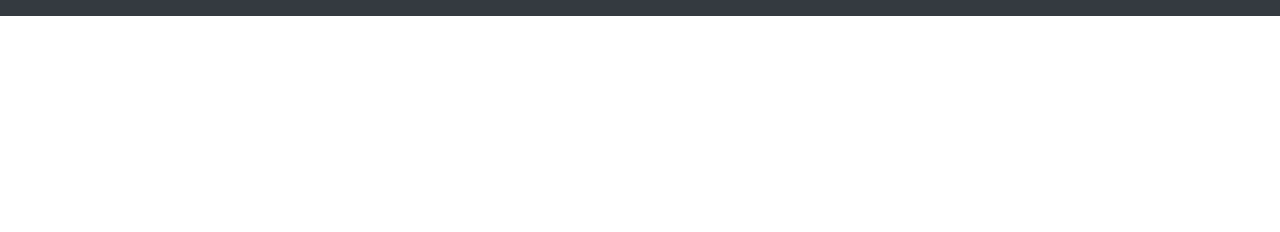
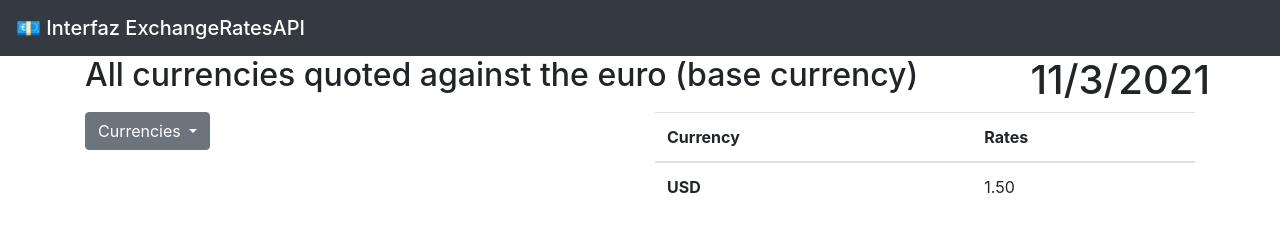
Before and after one commit to vitipe/interfaz-exchangeratesapi, a website: page index.html in a window 1280 px wide. Drawn offline with nearby package versions, Linux system fonts and the light colour scheme; files that its build step writes are made by us from their sources.

Commit message:
Agrega function mostrarDiaActual

```diff
--- a/index.html
+++ b/index.html
@@ -3,16 +3,56 @@
 <head>
     <meta charset='utf-8'>
     <meta http-equiv='X-UA-Compatible' content='IE=edge'>
-    <title>Interfaz exchangeratesapi</title>
+    <title>💶 Interfaz exchangeratesapi</title>
     <meta name='viewport' content='width=device-width, initial-scale=1'>
-    <link rel='stylesheet' type='text/css' media='screen' href='main.css'>
+    <link rel='stylesheet' type='text/css' media='screen' href='css/main.css'>
     <link rel='stylesheet' type='text/css' media='screen' href='node_modules\bootstrap\dist\css\bootstrap.min.css'>
 </head>
 <nav class="navbar navbar-dark bg-dark">
-
+    <span class="navbar-brand mb-0 h1">💶 Interfaz ExchangeRatesAPI</span>
 </nav>
 <body>
-
+    <div class="container">
+        <div class="row">
+          <div class="col-sm">
+            <h2>All currencies quoted against the euro (base currency)</h2>
+          </div>
+          <div class="row">
+            <div class="col-sm">
+              <h1 id="fecha-actual">Fecha</h1>
+            </div>
+          </div>
+        </div>
+        <div class="row">
+          <div class="col-sm">
+            <div class="dropdown">
+              <button class="btn btn-secondary dropdown-toggle" type="button" id="dropdownMenuButton" data-toggle="dropdown" aria-haspopup="true" aria-expanded="false">
+                Currencies
+              </button>
+              <div class="dropdown-menu" aria-labelledby="dropdownMenuButton">
+                <a class="dropdown-item" href="#">USD</a>
+                <a class="dropdown-item" href="#">ARS</a>
+                <a class="dropdown-item" href="#">URU</a>
+              </div>
+            </div>
+          </div>
+          <div class="col-sm">
+            <table class="table">
+                <thead>
+                  <tr>
+                    <th scope="col">Currency</th>
+                    <th scope="col">Rates</th>
+                  </tr>
+                </thead>
+                <tbody>
+                  <tr>
+                    <th scope="row">USD</th>
+                    <td>1.50</td>
+                  </tr>
+                <tr>
+          </div>
+        </div>
+    </div>
 </body>
-<script src='index.js'></script>
+<script src='src/index.js'></script>
 </html>
--- a/src/index.js
+++ b/src/index.js
@@ -0,0 +1,7 @@
+
+function mostrarDiaActual() {
+    let hoy = new Date().toLocaleDateString("es-AR")
+    document.querySelector('#fecha-actual').textContent = hoy;
+}
+
+mostrarDiaActual();
```
Also changed, not shown: documentacion.md (+9 -1 lines).
